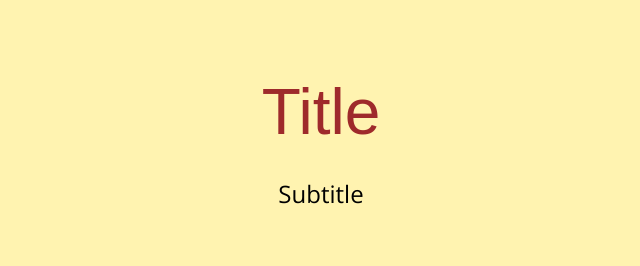
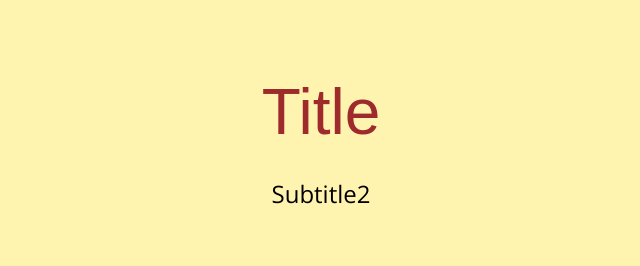
Before and after one commit to Sukhvinder-Singh/cowin-clone-training, a website built with webpack: page public/index.html in a window 1280 px wide. Shown: the top 266 px of the page, 319-959 px from the left. Built offline with nearby package versions, Linux system fonts and the light colour scheme; a web font is replaced by a local one.

Commit message:
test build

```diff
--- a/public/index.html
+++ b/public/index.html
@@ -14,7 +14,7 @@
     <section class="section bg-tertiary">
       <div class="container">
         <h1 class="text-primary text-center">Title</h1>
-        <p class="text-center subtitle">Subtitle</p>
+        <p class="text-center subtitle">Subtitle2</p>
       </div>
     </section>
     <section class="section">
--- a/src/js/index.js
+++ b/src/js/index.js
@@ -1 +1 @@
-console.log("test 01")
+console.log("test 021");
```
Also changed, not shown: dist/index.html, dist/js/app.min.js, 1 other file.
